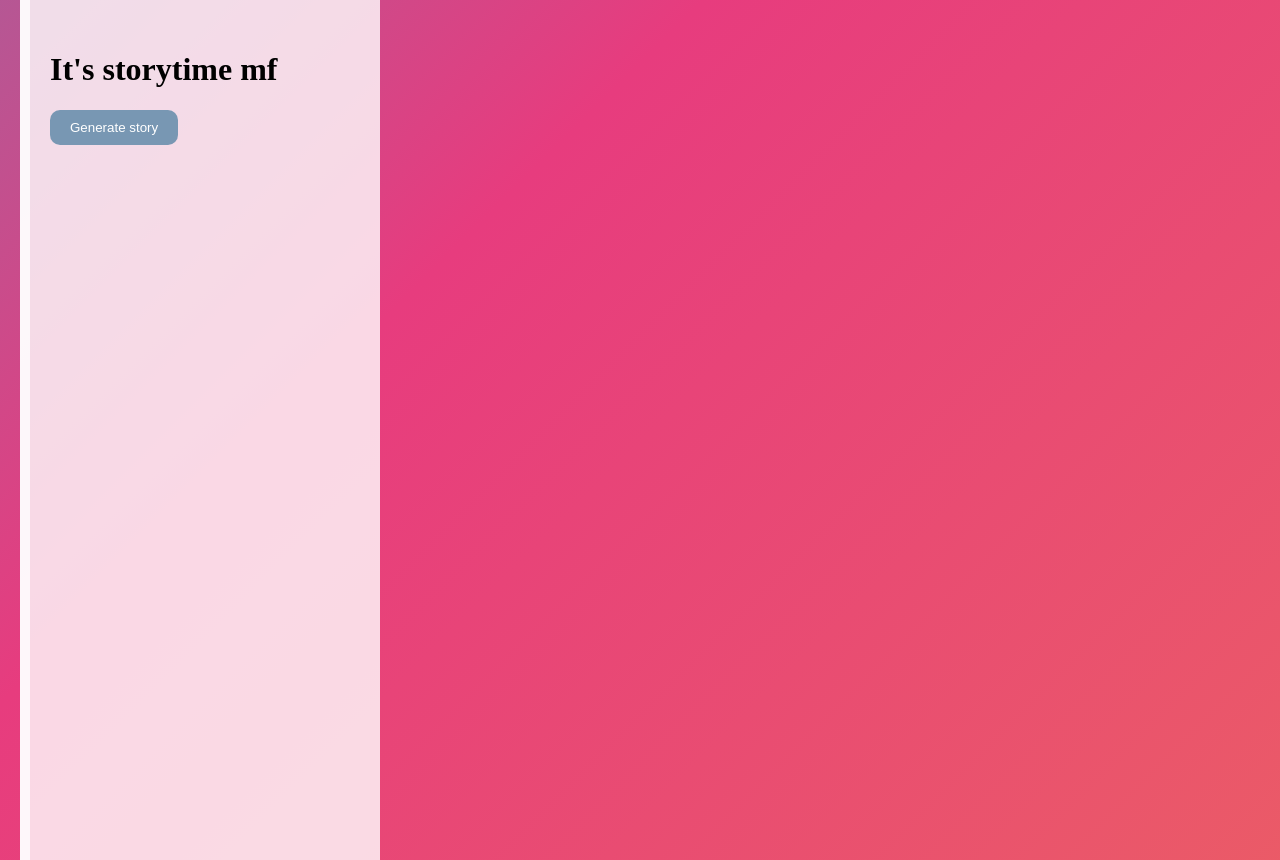
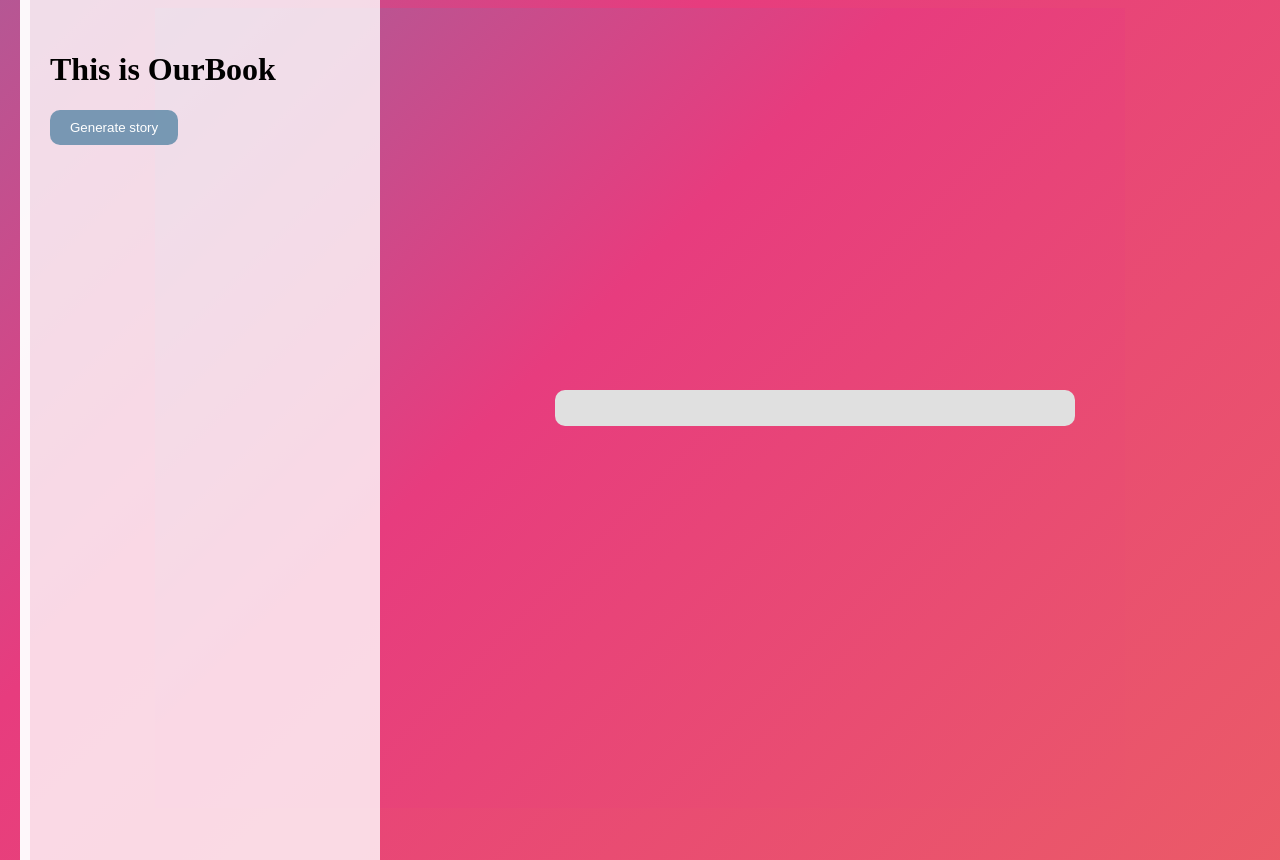
Before and after one commit to InsaneH4/picturebook-gen, a React (Vite) app in the folder frontend/: page /Story in a window 1280 px wide. Built offline with nearby package versions, Linux system fonts and the light colour scheme.

Commit message:
story box

```diff
--- a/frontend/src/pages/Story.tsx
+++ b/frontend/src/pages/Story.tsx
@@ -22,15 +22,19 @@ const Story = () => {
   };
 
   return (
-    <div className="body">
-      <div className="content">
-        <h1 className="header">It's storytime mf</h1>
-        <p className="text">{storyText}</p>
-        <button className="button" onClick={generateStory}>
-          Generate story
-        </button>
+    <body>
+      <div className="storybody">
+        <div className="content">
+          <h1 className="header">This is OurBook</h1>
+          <button className="button" onClick={generateStory}>
+            Generate story
+          </button>
+        </div>
       </div>
-    </div>
+        <div className="storycontent-box">
+          <p className="text">{storyText}</p>
+        </div>
+    </body>
   );
 };
 
--- a/frontend/src/pages/styles.css
+++ b/frontend/src/pages/styles.css
@@ -8,6 +8,25 @@ body {
   display: flex;
   justify-content: center;
   align-items: center;
+}
+
+.storybody {
+  float: left;
+  display: flex;
+  justify-content: space-between;
+}
+
+.storycontent-box {
+  /* Style for the content box to the right */
+  flex: 1;
+  float: right;
+  width: 500px;
+  padding: 10px;
+  justify-content: flex-end;
+  margin-left: 400px;
+  margin-right: 50px;
+  background-color: #e0e0e0;
+  border-radius: 10px;
 }
 
 
```
